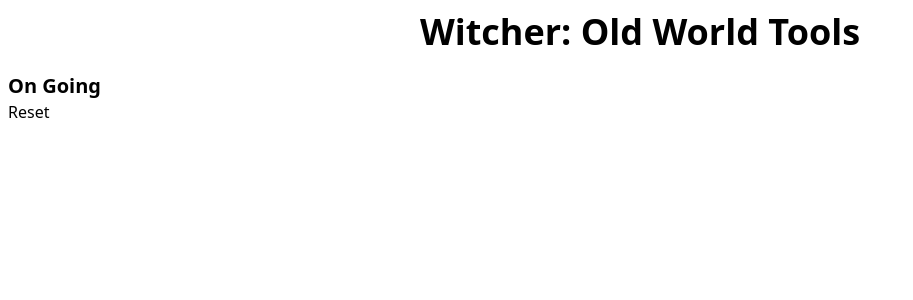
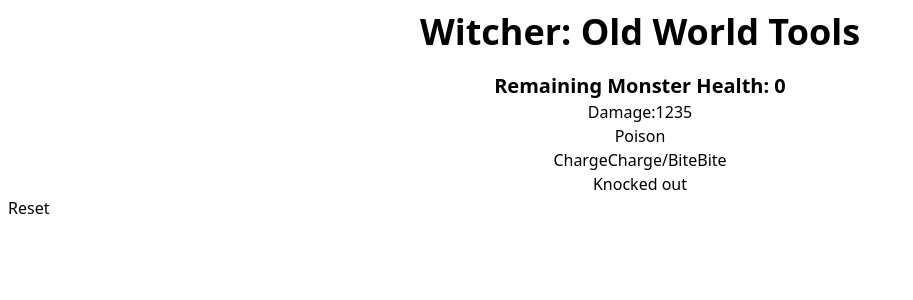
Before and after one commit to stacon/witcher-old-world-tools, a Vue app: page /tools/monster-fight in a window 1280 px wide. Both pictures are taken after a click on the button "Monster Trail". Shown: the top 300 px of the page, without its empty margins (0-913 px from the left). Built offline with nearby package versions, Linux system fonts and the light colour scheme.

Commit message:
Implemented witcher win knockout functionalities and input validations

```diff
--- a/src/stores/monster-fight/monster-fight.js
+++ b/src/stores/monster-fight/monster-fight.js
@@ -9,6 +9,7 @@
   phase: PHASES.NOT_STARTED,
   initialMosterHealth: 10,
   monsterLevel: null,
+  history: [],
   deck: [],
 };
 
@@ -19,6 +20,9 @@
 export const useMonsterFightStore = defineStore('monsterFight', () => {
   const state = ref(INITIAL_STATE);
   const poisonState = ref(INITIAL_POISON_STATE);
+
+  const currentMonsterHealth = computed(() => state.value.deck.length);
+  const phase = computed(() => state.value.phase);
 
   const initiateFight = (initialMosterHealth, deckType = DECK_TYPE.BASIC) => {
     state.value = {
@@ -35,12 +39,26 @@
     poisonState.value = INITIAL_POISON_STATE;
   };
 
-  const currentMonsterHealth = computed(() => state.value.deck.length);
-  const phase = computed(() => state.value.phase);
+  const playerKnockedOut = () => {
+    if (currentMonsterHealth.value > 1) {
+      return (state.value = { ...state.value, phase: PHASES.KNOCKED_OUT });
+    }
+    return (state.value = { ...state.value, phase: PHASES.DRIVEN_AWAY });
+  };
+
+  const inflictDamageToMonster = (damage) => {
+    if (damage >= currentMonsterHealth.value) {
+      state.value = { ...state.value, deck: [], phase: PHASES.WON };
+      return;
+    }
+    state.value.deck.splice(0, damage);
+  };
 
   return {
     initiateFight,
     resetMonsterFight,
+    playerKnockedOut,
+    inflictDamageToMonster,
     currentMonsterHealth,
     phase,
   };
--- a/src/stores/ui/monster-fight-view/monsterFightView.js
+++ b/src/stores/ui/monster-fight-view/monsterFightView.js
@@ -6,8 +6,15 @@
 export const useUIMonsterFightViewStore = defineStore('UI/monsterFightView', () => {
   const monsterFightStore = useMonsterFightStore();
   const inputMonsterHealth = ref(10);
+  const errors = ref([]);
 
   const onInitiateFightClick = (type) => {
+    errors.value = [];
+    inputMonsterHealth.value < 10 && errors.value.push('Monster health must be at least 10');
+    inputMonsterHealth.value > 20 && errors.value.push('Monster health must be at most 20');
+
+    if (errors.value.length) return;
+
     monsterFightStore.initiateFight(inputMonsterHealth.value, type);
   };
 
@@ -17,5 +24,6 @@
     inputMonsterHealth,
     onInitiateFightClick,
     monsterLevel,
+    errors,
   };
 });
--- a/src/views/MonsterFightView.vue
+++ b/src/views/MonsterFightView.vue
@@ -10,6 +10,7 @@
 
 const monsterFightState = useMonsterFightStore();
 const phase = computed(() => monsterFightState.phase);
+const showResetButton = computed(() => phase.value !== PHASES.NOT_STARTED);
 const onResetClick = monsterFightState.resetMonsterFight;
 
 const activeComponent = computed(() => {
@@ -32,5 +33,5 @@
 
 <template>
   <component :is="activeComponent" />
-  <button @click="onResetClick">Reset</button>
+  <button v-if="showResetButton" @click="onResetClick">Reset</button>
 </template>
--- a/src/views/components/phase-driven-away/PhaseDrivenAway.vue
+++ b/src/views/components/phase-driven-away/PhaseDrivenAway.vue
@@ -2,6 +2,7 @@
 import PhaseTitle from '../phase-title/PhaseTitle.vue';
 </script>
 <template>
+  <div class="text-center">
     <PhaseTitle>Good Job! Monster Driven Away</PhaseTitle>
     <div>
       <ol>
@@ -9,4 +10,5 @@
         <li>Add 0-cost Action card into your hand</li>
       </ol>
     </div>
+  </div>
 </template>
--- a/src/views/components/phase-knocked-out/PhaseKnockedOut.vue
+++ b/src/views/components/phase-knocked-out/PhaseKnockedOut.vue
@@ -2,6 +2,7 @@
 import PhaseTitle from '../phase-title/PhaseTitle.vue';
 </script>
 <template>
+  <div class="text-center">
     <PhaseTitle>Player Defeated</PhaseTitle>
     <div>
       <ol>
@@ -9,4 +10,5 @@
         <li>Add 0-cost Action card into your hand</li>
       </ol>
     </div>
+  </div>
 </template>
--- a/src/views/components/phase-not-started/PhaseNotStarted.vue
+++ b/src/views/components/phase-not-started/PhaseNotStarted.vue
@@ -7,6 +7,7 @@
 const ui = useUIMonsterFightViewStore();
 const onInitiateFightClick = ui.onInitiateFightClick;
 const monsterLevel = computed(() => ui.monsterLevel);
+const inputErrors = computed(() => ui.errors);
 
 const DECK_SELECTIONS = [
   { type: DECK_TYPE.BASIC, description: 'Basic' },
@@ -15,16 +16,21 @@
 ];
 </script>
 <template>
-  <div class="flex flex-col items-center">
+  <div class="flex flex-col items-center text-center">
     <PhaseTitle>Select monster deck</PhaseTitle>
     <div>
       <form @submit.prevent class="flex flex-col">
         <label for="InitialMonsterHealth">
           <span>Monster Health:</span>
-          <input id="InitialMonsterHealth" type="number" v-model="ui.inputMonsterHealth" />
+          <input
+            id="InitialMonsterHealth"
+            type="number"
+            class="ml-1 w-7 text-center"
+            v-model="ui.inputMonsterHealth"
+          />
+          <span class="ml-1">level {{ monsterLevel }}</span>
         </label>
-        <span>You are fighting a level {{ monsterLevel }} monster</span>
-        <div class="flex justify-around">
+        <div class="flex gap-x-2 justify-around">
           <button
             v-for="selection in DECK_SELECTIONS"
             :key="selection.type"
@@ -34,6 +40,11 @@
             {{ selection.description }}
           </button>
         </div>
+        <div>
+          <span class="text-red-500" v-for="error in inputErrors" :key="error">
+            {{ error }}
+          </span>
+        </div>
       </form>
     </div>
   </div>
--- a/src/views/components/phase-ongoing/PhaseOngoing.vue
+++ b/src/views/components/phase-ongoing/PhaseOngoing.vue
@@ -1,7 +1,41 @@
 <script setup>
+import { computed } from 'vue';
 import PhaseTitle from '../phase-title/PhaseTitle.vue';
+import { useMonsterFightStore } from '@/stores/monster-fight/monster-fight';
+
+const monsterFightStore = useMonsterFightStore();
+
+const monsterHealth = computed(() => monsterFightStore.currentMonsterHealth);
+
+const onKnockedOutClick = () => {
+  monsterFightStore.playerKnockedOut();
+};
+
+const onInflictDamageToMonsterClick = (damage) => {
+  monsterFightStore.inflictDamageToMonster(damage);
+};
 </script>
 
 <template>
-  <PhaseTitle>On Going</PhaseTitle>
+  <div class="flex flex-col w-full items-center">
+    <PhaseTitle>Remaining Monster Health: {{ monsterHealth }}</PhaseTitle>
+    <div>
+      <button>Damage:</button>
+      <button @click="onInflictDamageToMonsterClick(1)">1</button>
+      <button @click="onInflictDamageToMonsterClick(2)">2</button>
+      <button @click="onInflictDamageToMonsterClick(3)">3</button>
+      <button @click="onInflictDamageToMonsterClick(5)">5</button>
+    </div>
+    <div>
+      <button>Poison</button>
+    </div>
+    <div>
+      <button>Charge</button>
+      <button>Charge/Bite</button>
+      <button>Bite</button>
+    </div>
+    <div>
+      <button @click="onKnockedOutClick">Knocked out</button>
+    </div>
+  </div>
 </template>
--- a/src/views/components/phase-won/PhaseWon.vue
+++ b/src/views/components/phase-won/PhaseWon.vue
@@ -2,14 +2,16 @@
 import PhaseTitle from '../phase-title/PhaseTitle.vue';
 </script>
 <template>
+  <div class="text-center">
     <PhaseTitle>Monster slain!</PhaseTitle>
     <div>
-    <ol>
+      <ol class="text-center">
         <li>When you defeat a Monster, take the Monster Card and gain 2 Gold.</li>
         <li>Place the Gold on your Player Board.</li>
         <li>Turn the Card over and read the fight description. You may read it out loud.</li>
-      <li>Move up by 1 on the Trophy Track and suffer the Fatigue (detailed on the page xx).</li>
+        <li>Move up by 1 on the Trophy Track and suffer the Fatigue.</li>
         <li>Slide the Monster Card under your Player Board, so the Trophy ability is visible</li>
       </ol>
     </div>
+  </div>
 </template>
```
Lines whose indentation alone changed are shown as unchanged.
